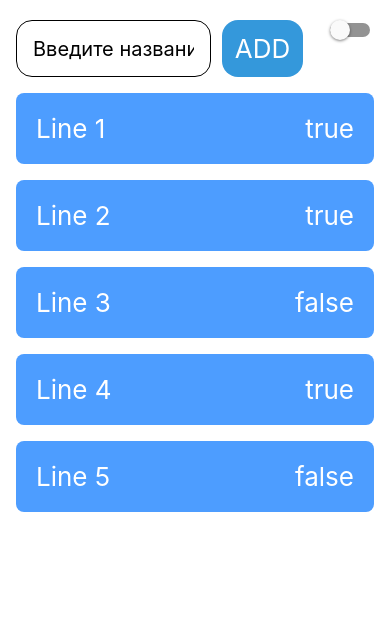
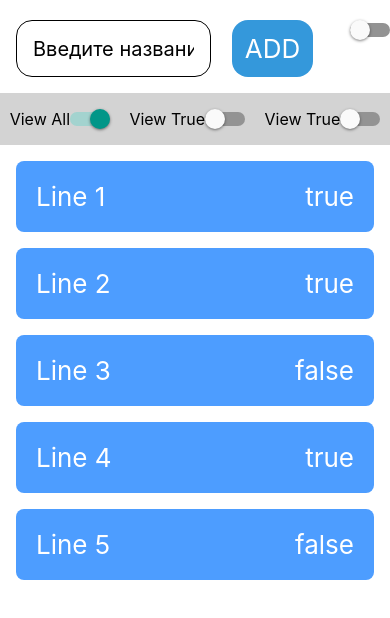
Before and after one commit to Dmitry1983/dataList, a React Native app: screen / in a window 390 px wide. Shown: the top 618 px of the page. Built offline with nearby package versions, Linux system fonts and the light colour scheme.

Commit message:
add select bar

```diff
--- a/App.js
+++ b/App.js
@@ -12,6 +12,7 @@ import {
 } from 'react-native'
 import { data } from './src/data'
 import { styles } from './src/styles'
+import { FilterBar } from './src/FilterBar'
 
 const App = () => {
 	const [value, setValue] = useState('')
@@ -19,8 +20,9 @@ const App = () => {
 	const [isEnabled, setIsEnabled] = useState(false)
 	const toggleSwitch = () => setIsEnabled((previousState) => !previousState)
 	const [modalVisible, setModalVisible] = useState(false)
+	const [filter, setFilter] = useState(null)
 
-	//useEffect(() => {}, [inputData])
+	useEffect(() => {}, [inputData])
 
 	const ModalWindow = () => {
 		return (
@@ -28,7 +30,10 @@ const App = () => {
 				<Modal animationType="slide" transparent={false} visible={modalVisible}>
 					<View style={styles.modalView}>
 						<TextInput
-							style={{ ...styles.input, width: '125%', marginLeft: 0 }}
+							style={{
+								...styles.input,
+								...styles.inputAdd,
+							}}
 						/>
 						<TouchableOpacity
 							style={styles.item}
@@ -72,7 +77,7 @@ const App = () => {
 
 	const addItem = () => {
 		if (value.trim()) {
-			const data = [
+			const dataAdd = [
 				...inputData,
 				{
 					id: Date.now().toString(),
@@ -81,7 +86,7 @@ const App = () => {
 					booked: isEnabled,
 				},
 			]
-			setInputData(data)
+			setInputData(dataAdd)
 			setValue('')
 		} else {
 			Alert.alert('Ошибка ввода')
@@ -89,12 +94,14 @@ const App = () => {
 	}
 
 	const removeItem = (id) => {
-		const data = inputData.filter((element) => element.id !== id)
-		setInputData(data)
+		const dataRemove = inputData.filter((element) => element.id !== id)
+		setInputData(dataRemove)
 		//console.log(data)
 	}
 
-	const editItem = (id) => {}
+	const editItem = (id) => {
+		console.log(id)
+	}
 
 	return (
 		<SafeAreaView>
@@ -116,7 +123,11 @@ const App = () => {
 					value={isEnabled}
 				/>
 			</View>
+			<View>
+				<FilterBar />
+			</View>
 			<ModalWindow />
+
 			<View style={styles.container}>
 				<FlatList
 					data={inputData}
--- /dev/null
+++ b/src/FilterBar.js
@@ -0,0 +1,56 @@
+import React from 'react'
+import { View, Text, Switch } from 'react-native'
+import { styles } from './styles'
+
+export const FilterBar = () => {
+	const [isSwitch, setIsSwitch] = React.useState({
+		s1: true,
+		s2: false,
+		s3: false,
+	})
+	const [state, setState] = React.useState(null)
+
+	return (
+		<View
+			style={{
+				flexDirection: 'row',
+				alignItems: 'center',
+				justifyContent: 'space-around',
+				marginTop: 16,
+				paddingVertical: 16,
+				backgroundColor: 'lightgrey',
+			}}
+		>
+			<View style={{ flexDirection: 'row', alignItems: 'center' }}>
+				<Text style={{ fontSize: 16 }}>View All</Text>
+				<Switch
+					style={styles.switchBtn}
+					onValueChange={() => {
+						setIsSwitch({ s1: !isSwitch.s1, s2: false, s3: false })
+					}}
+					value={isSwitch.s1}
+				/>
+			</View>
+			<View style={{ flexDirection: 'row', alignItems: 'center' }}>
+				<Text style={{ fontSize: 16 }}>View True</Text>
+				<Switch
+					style={styles.switchBtn}
+					onValueChange={() => {
+						setIsSwitch({ s2: !isSwitch.s2, s1: false, s3: false })
+					}}
+					value={isSwitch.s2}
+				/>
+			</View>
+			<View style={{ flexDirection: 'row', alignItems: 'center' }}>
+				<Text style={{ fontSize: 16 }}>View True</Text>
+				<Switch
+					style={styles.switchBtn}
+					onValueChange={() => {
+						setIsSwitch({ s3: !isSwitch.s3, s2: false, s1: false })
+					}}
+					value={isSwitch.s3}
+				/>
+			</View>
+		</View>
+	)
+}
--- a/src/styles.js
+++ b/src/styles.js
@@ -29,6 +29,10 @@ export const styles = StyleSheet.create({
 		borderRadius: 16,
 		paddingHorizontal: 16,
 	},
+	inputAdd: {
+		width: '125%',
+		marginLeft: 0,
+	},
 	btnAdd: {
 		backgroundColor: '#3498DB',
 		borderRadius: 16,
@@ -43,7 +47,7 @@ export const styles = StyleSheet.create({
 		justifyContent: 'space-between',
 	},
 	switchBtn: {
-		marginRight: 20,
+		marginRight: 0,
 	},
 	centeredView: {
 		flex: 1,
```
Also changed, not shown: .eslintrc.js.
